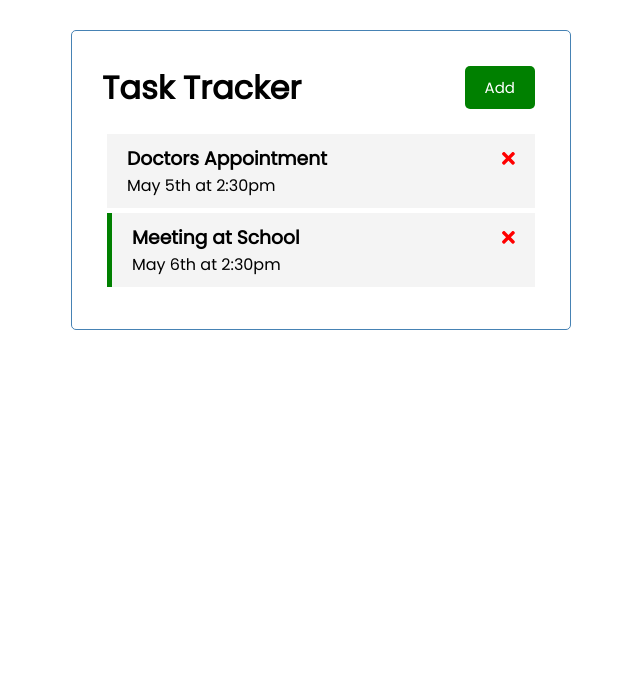
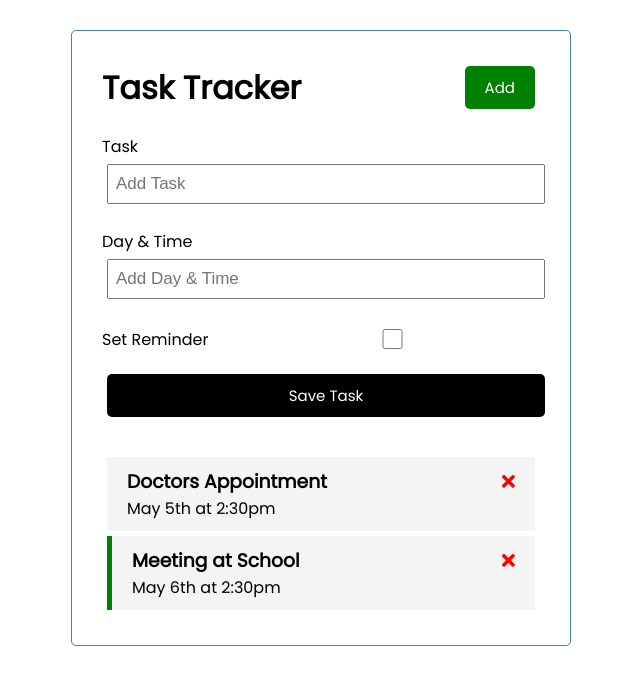
Before and after one commit to nhussaini/angular-crash-course, an Angular app: page / in a window 1280 px wide. Shown: the top 684 px of the page, without its empty margins (319-959 px from the left). Built offline with nearby package versions, Linux system fonts and the light colour scheme; data requests are answered from the project's data file.

Commit message:
create a form

```diff
--- a/src/app/app.module.ts
+++ b/src/app/app.module.ts
@@ -8,6 +8,7 @@
 import { ButtonComponent } from './components/button/button.component';
 import { TasksComponent } from './components/tasks/tasks.component';
 import { TaskItemComponent } from './components/task-item/task-item.component';
+import { AddTaskComponent } from './components/add-task/add-task.component';
 
 @NgModule({
   declarations: [
@@ -16,6 +17,7 @@
     ButtonComponent,
     TasksComponent,
     TaskItemComponent,
+    AddTaskComponent,
   ],
   imports: [BrowserModule, FontAwesomeModule, HttpClientModule],
   providers: [],
--- /dev/null
+++ b/src/app/components/add-task/add-task.component.css
@@ -0,0 +1,3 @@
+.add-form {
+  margin-bottom: 40px;
+}
--- /dev/null
+++ b/src/app/components/add-task/add-task.component.html
@@ -0,0 +1,17 @@
+<form class="add-form">
+  <div class="form-control">
+    <label for="text">Task</label>
+    <input type="text" name="text" id="text" placeholder="Add Task" />
+  </div>
+
+  <div class="form-control">
+    <label for="text">Day & Time</label>
+    <input type="text" name="day" id="day" placeholder="Add Day & Time" />
+  </div>
+
+  <div class="form-control form-control-check">
+    <label for="text">Set Reminder</label>
+    <input type="checkbox" name="reminder" id="reminder" />
+  </div>
+  <input type="submit" value="Save Task" class="btn btn-block" />
+</form>
--- /dev/null
+++ b/src/app/components/add-task/add-task.component.ts
@@ -0,0 +1,15 @@
+import { Component, OnInit } from '@angular/core';
+
+@Component({
+  selector: 'app-add-task',
+  templateUrl: './add-task.component.html',
+  styleUrls: ['./add-task.component.css']
+})
+export class AddTaskComponent implements OnInit {
+
+  constructor() { }
+
+  ngOnInit(): void {
+  }
+
+}
--- a/src/app/components/tasks/tasks.component.html
+++ b/src/app/components/tasks/tasks.component.html
@@ -1,3 +1,4 @@
+<app-add-task></app-add-task>
 <app-task-item
   *ngFor="let task of tasks"
   [task]="task"
```
Also changed, not shown: 1 other file (tests, documents, lock files or other folders).
